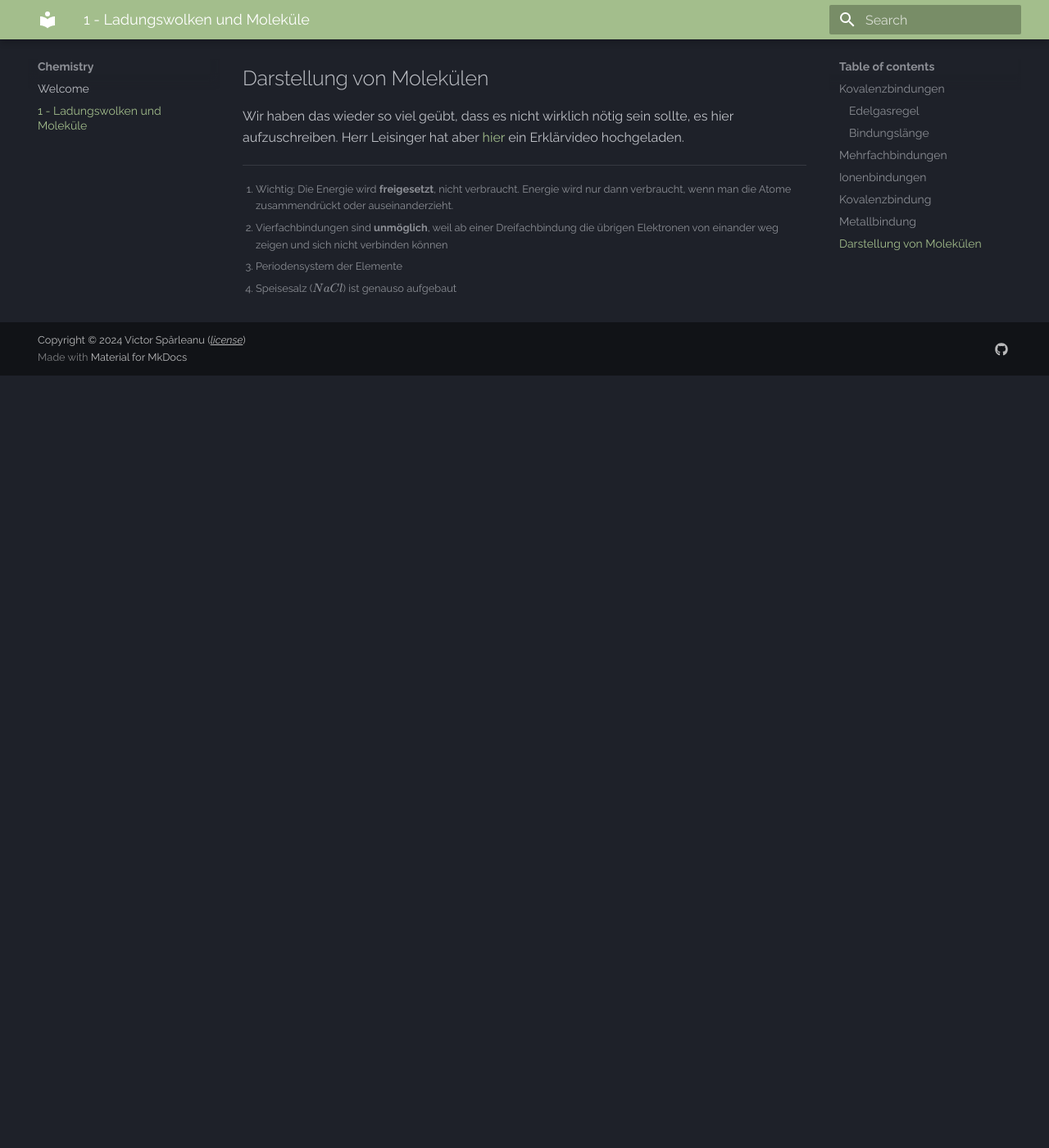
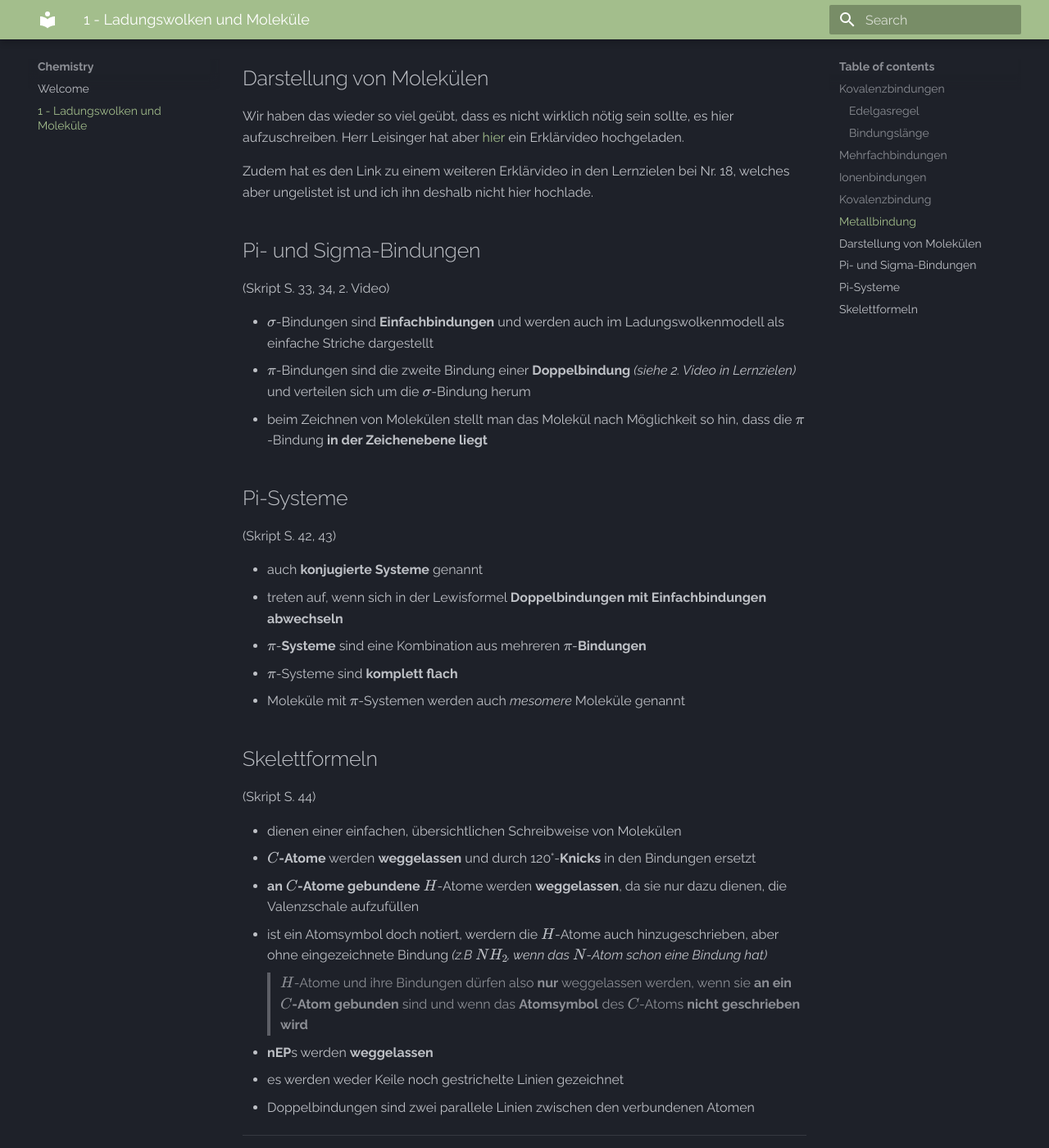
Before and after one commit to VSparl/summary-site, an MkDocs documentation site: the page built from docs/ci/1/summary.md, in a window 1280 px wide and 1400 px high, scrolled down 3143 px. Shown: the whole window at 82% size. Built offline with MkDocs 1.6.1 and Material for MkDocs 9.7.7, drawn with Linux system fonts in a browser that asks for light colours; before the commit the page ends 3601 px from its top, so only the background shows below that.

Commit message:
finished summary

```diff
--- a/docs/ci/1/summary.md
+++ b/docs/ci/1/summary.md
@@ -87,21 +87,40 @@ Um die Edelgasregel zu erfüllen, geht jedes **Nichtmetall-**Atom so viele Bindu
 
 Wir haben das wieder so viel geübt, dass es nicht wirklich nötig sein sollte, es hier aufzuschreiben. Herr Leisinger hat aber [hier](https://www.youtube.com/watch?v=iuFdDXhDkHQ "3D-Struktur von Molekülen darstellen (Keil/Strich-Formel) - YouTube") ein Erklärvideo hochgeladen.
 
+Zudem hat es den Link zu einem weiteren Erklärvideo in den Lernzielen bei Nr. 18, welches aber ungelistet ist und ich ihn deshalb nicht hier hochlade.
 
+## Pi- und Sigma-Bindungen
 
+(Skript S. 33, 34, 2. Video)
 
+- $\sigma$-Bindungen sind **Einfachbindungen** und werden auch im Ladungswolkenmodell als einfache Striche dargestellt
+- $\pi$-Bindungen sind die zweite Bindung einer **Doppelbindung** *(siehe 2. Video in Lernzielen)* und verteilen sich um die $\sigma$-Bindung herum
+- beim Zeichnen von Molekülen stellt man das Molekül nach Möglichkeit so hin, dass die $\pi$-Bindung **in der Zeichenebene liegt**
 
+## Pi-Systeme
 
+(Skript S. 42, 43)
 
+- auch **konjugierte Systeme** genannt
+- treten auf, wenn sich in der Lewisformel **Doppelbindungen mit Einfachbindungen abwechseln**
+- $\pi$-**Systeme** sind eine Kombination aus mehreren $\pi$-**Bindungen**
+- $\pi$-Systeme sind **komplett flach**
+- Moleküle mit $\pi$-Systemen werden auch *mesomere* Moleküle genannt
 
+## Skelettformeln
 
+(Skript S. 44)
 
+- dienen einer einfachen, übersichtlichen Schreibweise von Molekülen
+- **$C$-Atome** werden **weggelassen** und durch 120°-**Knicks** in den Bindungen ersetzt
+- **an $C$-Atome gebundene** $H$-Atome werden **weggelassen**, da sie nur dazu dienen, die Valenzschale aufzufüllen
+- ist ein Atomsymbol doch notiert, werdern die $H$-Atome auch hinzugeschrieben, aber ohne eingezeichnete Bindung *(z.B $NH_2$, wenn das $N$-Atom schon eine Bindung hat)*
 
+    > $H$-Atome und ihre Bindungen dürfen also **nur** weggelassen werden, wenn sie **an ein $C$-Atom gebunden** sind und wenn das **Atomsymbol** des $C$-Atoms **nicht geschrieben wird**
 
-
-
-
-
+- **nEP**s werden **weggelassen**
+- es werden weder Keile noch gestrichelte Linien gezeichnet
+- Doppelbindungen sind zwei parallele Linien zwischen den verbundenen Atomen
 
 [^1]: Wichtig: Die Energie wird **freigesetzt**, nicht verbraucht. Energie wird nur dann verbraucht, wenn man die Atome zusammendrückt oder auseinanderzieht.
 [^2]: Vierfachbindungen sind **unmöglich**, weil ab einer Dreifachbindung die übrigen Elektronen von einander weg zeigen und sich nicht verbinden können
```
